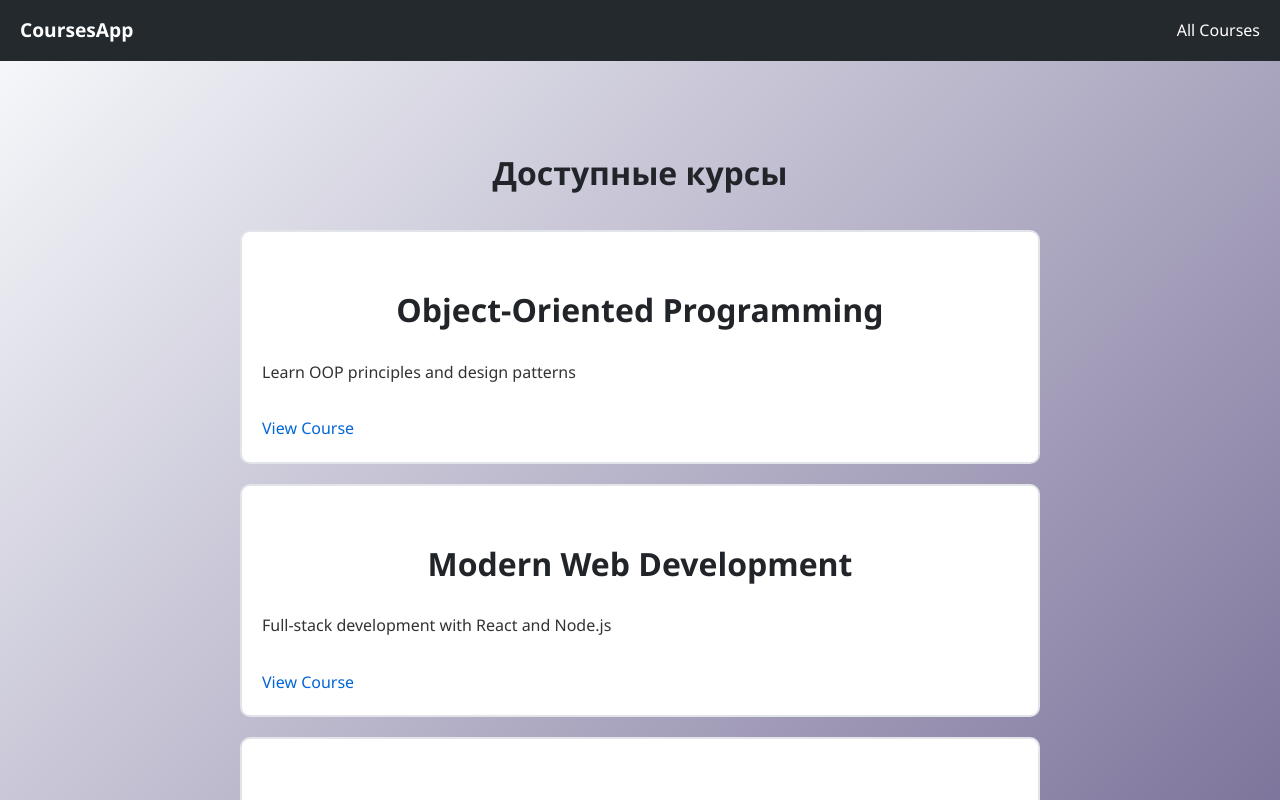
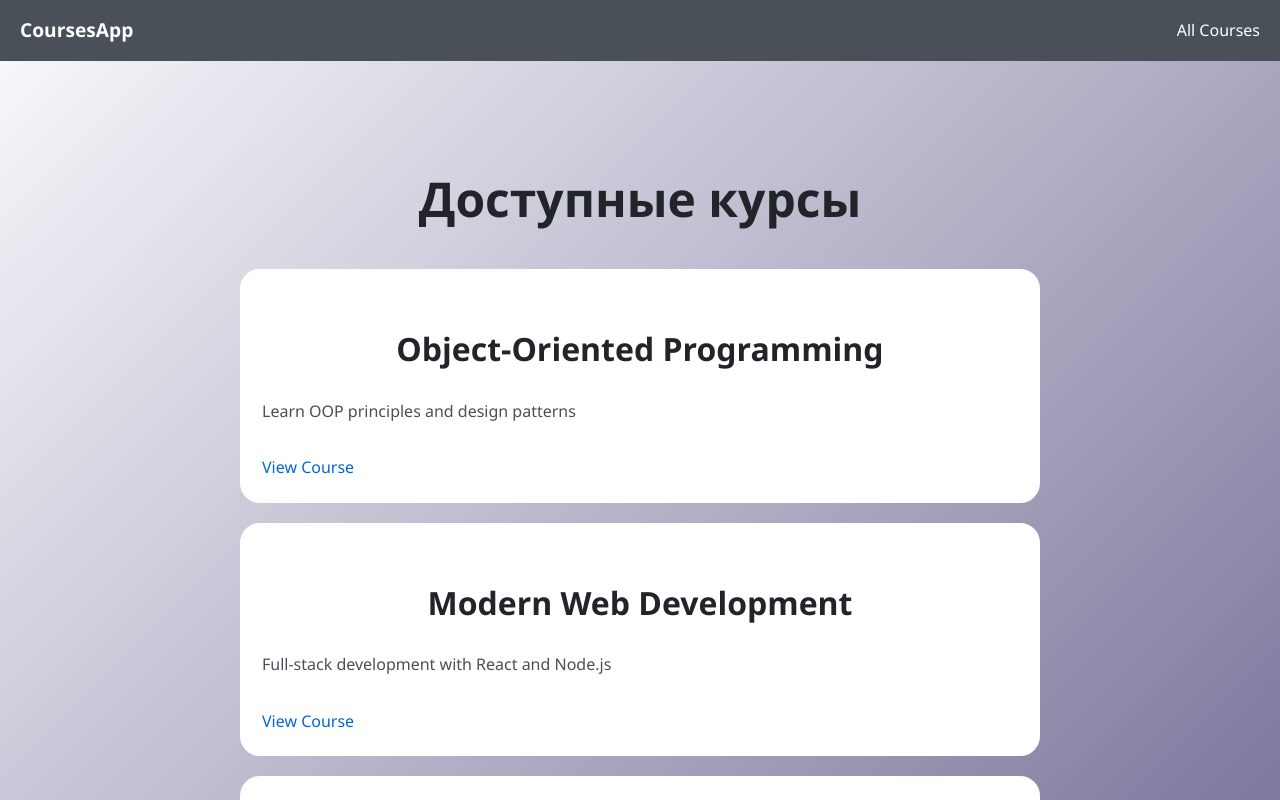
Before and after one commit to Shiyonger/spbstu-opd-asap, a React (Create React App) app in the folder src/frontend/: page /courses in a window 1280 px wide. Shown: the top 800 px of the page. Built offline with nearby package versions, Linux system fonts and the light colour scheme.

Commit message:
цвета поменяли и шрифт

```diff
--- a/src/frontend/src/App.css
+++ b/src/frontend/src/App.css
@@ -5,26 +5,18 @@ body {
     padding: 0;
     font-family: 'Segoe UI', Tahoma, Geneva, Verdana, sans-serif;
     line-height: 1.6;
-    color: #333;
+    color: #495057;
 }
 
-.app {
+/*.app {
     display: flex;
     flex-direction: column;
     min-height: 100vh;
-}
-
-.main-content {
-    flex: 1;
-    padding: 20px;
-    max-width: 1200px;
-    margin: 0 auto;
-    width: 100%;
-}
+}*/
 
 /* Header */
 .app-header {
-    background: #24292e;
+    background: #495057;
     color: white;
     padding: 15px 20px;
 }
--- a/src/frontend/src/api/api.js
+++ b/src/frontend/src/api/api.js
@@ -14,7 +14,7 @@ const coursesData = [
         minPoints: 0,
         maxPoints: 120
     },
-    {    id: 'data-science-2023',
+    {   id: 'data-science-2023',
         name: 'Data Science Fundamentals',    description: 'Introduction to data analysis and machine learning',
         minPoints: 0,
         maxPoints: 150
--- a/src/frontend/src/pages/CoursesPage.css
+++ b/src/frontend/src/pages/CoursesPage.css
@@ -7,7 +7,7 @@
 
 .courses-title {
     text-align: center;
-    font-size: 2rem;
+    font-size: 3rem;
     color: #212529;
     margin-bottom: 2rem;
 }
@@ -41,9 +41,9 @@
 
 /* Courses Page */
 .course-card {
-    border: 2px solid #e1e4e8;
+    border: 2px solid #ffffff;
     background-color: white;
-    border-radius: 10px;
+    border-radius: 20px;
     padding: 20px;
     transition: all 0.3s;
 }
--- a/src/frontend/src/pages/LoginPage.css
+++ b/src/frontend/src/pages/LoginPage.css
@@ -43,9 +43,9 @@
 
 .input-group label {
     display: block;
-    margin-bottom: 0.5rem;
+    margin-bottom: 0.05rem;
     color: #495057;
-    font-weight: 500;
+    font-weight: 700;
 }
 
 .input-field {
@@ -60,7 +60,7 @@
 }
 
 .input-field:focus {
-    border-color: #adbbfa;
+    border-color: #495057;
     box-shadow: 0 0 0 3px rgba(75, 100, 205, 0.2);
     outline: none;
 }
@@ -68,7 +68,7 @@
 .login-btn {
     width: 100%;
     padding: 0.9rem 1rem;
-    background: linear-gradient(45deg, #a3a9cf, #b7cce6);
+    background: #495057;
     color: white;
     border: none;
     border-radius: 10px;
```
